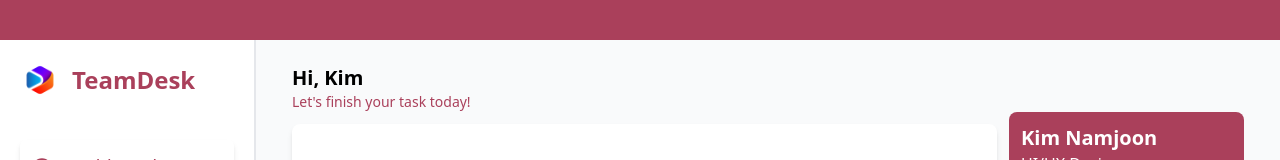
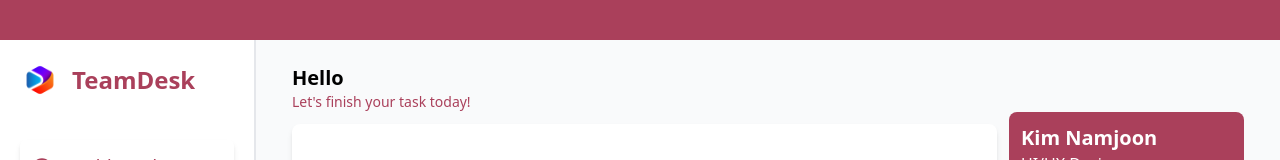
Before and after one commit to Wintlinnhtet/TeamDesk, a React (Vite) app: page /dashboard in a window 1280 px wide. Shown: the top 160 px of the page. Built offline with nearby package versions, Linux system fonts and the light colour scheme; a web font is replaced by a local one.

Commit message:
Update_Dashboard

```diff
--- a/src/pages/Dashboard.jsx
+++ b/src/pages/Dashboard.jsx
@@ -10,7 +10,7 @@
 
   return (
     <div className="ml-5 w-full">
-      <h1 className="text-xl font-semibold text-black mt-2">Hi, Kim</h1>
+      <h1 className="text-xl font-semibold text-black mt-2">Hello</h1>
       <p className="text-sm" style={{ color: customColor }}>Let's finish your task today!</p>
 
       <div className="flex">
```
Also changed, not shown: 1 other file (tests, documents, lock files or other folders).
